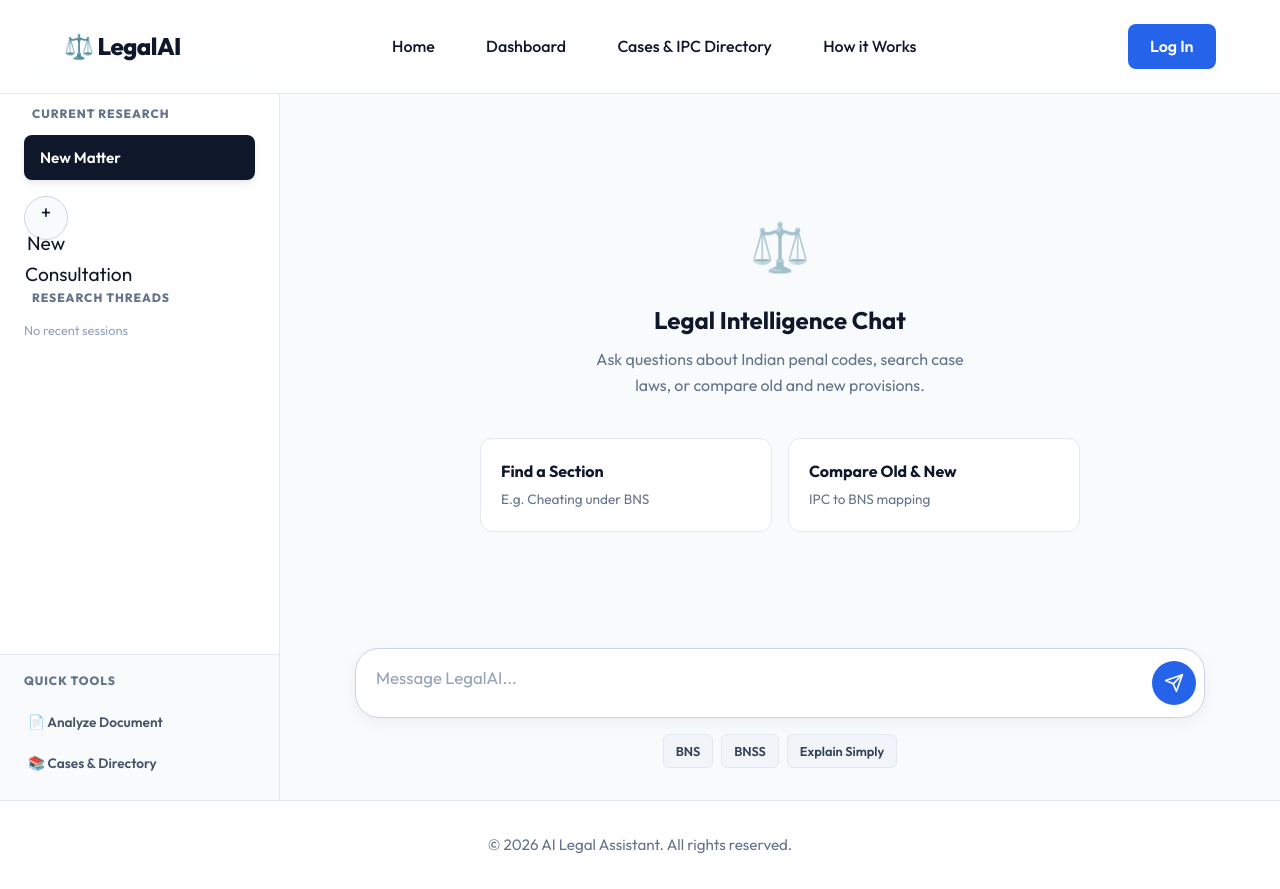
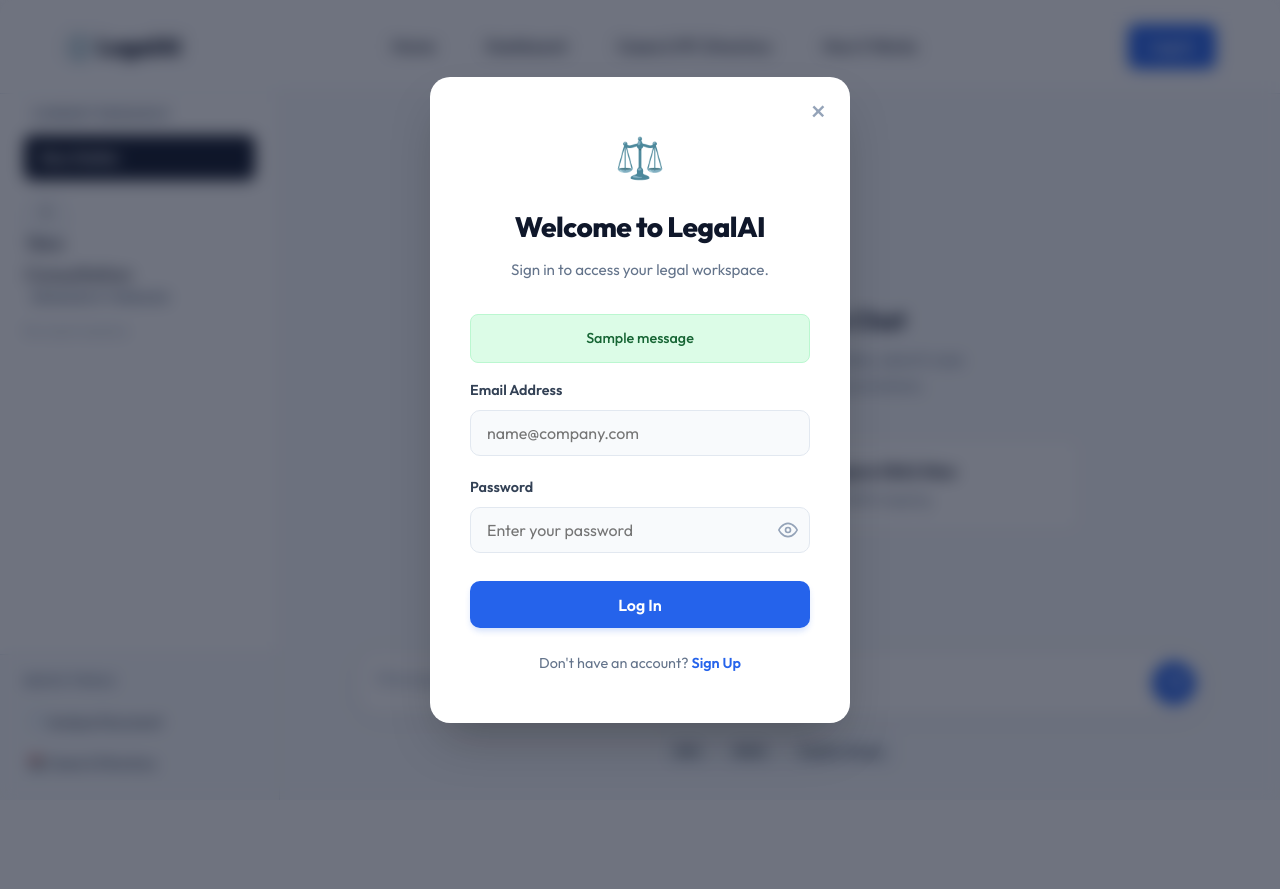
Before and after one commit to AdarshM-Official/Legal-AI-Chatbot, a Django app: page /chat/ in a window 1280 px wide. After the commit the page ends 772 px from the top, so only its background shows below. Run offline with Django 4.2, Linux system fonts and the light colour scheme; tables that the repository leaves empty hold one stand-in row (values such as "Sample post"); one stand-in notice (Sample message) is shown.

Commit message:
updated bugs

```diff
--- a/core/models.py
+++ b/core/models.py
@@ -20,6 +20,7 @@ class LegalDocument(models.Model):
 
 class ChatSession(models.Model):
     user = models.ForeignKey(User, on_delete=models.CASCADE, null=True, blank=True)
+    analysis = models.ForeignKey('DocumentAnalysis', on_delete=models.SET_NULL, null=True, blank=True)
     title = models.CharField(max_length=255)
     created_at = models.DateTimeField(auto_now_add=True)
     updated_at = models.DateTimeField(auto_now=True)
--- a/core/services/legal_search.py
+++ b/core/services/legal_search.py
@@ -81,7 +81,8 @@ def hybrid_search(query: str, filters: dict, sort_by: str = 'relevance', limit:
     if not db_types:
         db_types = ['Statute', 'BNS', 'BNSS', 'BSA', 'Case Law']
 
-    base_qs = LegalDocument.objects.filter(doc_type__in=db_types)
+    # Optimize memory by deferring the heavy 'content' text field.
+    base_qs = LegalDocument.objects.filter(doc_type__in=db_types).defer('content')
 
     results = {}  # doc.id -> dict
 
@@ -116,8 +117,9 @@ def hybrid_search(query: str, filters: dict, sort_by: str = 'relevance', limit:
         add_result(doc, 80.0, "Title Match")
 
     # 3. Keyword Match (title, summary, content)
+    # Remove full-table scan on 'content'. Let ChromaDB handle deep semantic text matches.
     kw_qs = base_qs.filter(
-        Q(title__icontains=query) | Q(summary__icontains=query) | Q(content__icontains=query)
+        Q(title__icontains=query) | Q(summary__icontains=query)
     )
     for doc in kw_qs[:50]:
         # Give higher score if query is small and matches exact word, else basic score
--- a/core/templates/core/base.html
+++ b/core/templates/core/base.html
@@ -21,7 +21,12 @@
         <a href="{% url 'core:index' %}#how-it-works">How it Works</a>
       </div>
       <div class="nav-actions">
-        <a href="#" class="btn-primary">Log In</a>
+        {% if request.user.is_authenticated %}
+            <span style="font-weight:600;font-size:.9rem;color:#64748b;margin-right:1rem;">👤 {{ request.user.username }}</span>
+            <a href="{% url 'core:auth_logout' %}" class="btn-primary" style="background:#e2e8f0;color:#0f172a;">Logout</a>
+        {% else %}
+            <a href="#" class="btn-primary">Log In</a>
+        {% endif %}
       </div>
     </nav>
     <main>
--- a/core/templates/core/chat.html
+++ b/core/templates/core/chat.html
@@ -373,7 +373,7 @@
         {% endif %}
 
         <div class="w-chat-scroll" id="chatMessages">
-            {% for message in messages %}
+            {% for message in chat_messages %}
                 {% if message.role == 'user' %}
                 <div class="w-entry w-entry-user">
                     <div class="w-entry-content">{{ message.content }}</div>
@@ -561,10 +561,13 @@
             const payload = { message: text };
             if (currentChatId) {
                 payload.chat_id = parseInt(currentChatId, 10);
+            } else {
+                const urlParams = new URLSearchParams(window.location.search);
+                const initialAnalysisId = urlParams.get('analysis_id') || '{{ initial_analysis_id|default:"" }}';
+                if (initialAnalysisId) {
+                    payload.analysis_id = parseInt(initialAnalysisId, 10);
+                }
             }
-
-            // Note: If continuing from Document Analyzer, you might want to inject analysis_id here,
-            // but the backend needs to read it. Left standard for now per requirement to "preserve existing API".
 
             try {
                 const response = await fetch('/api/chat/', {
--- a/core/templates/core/login_modal.html
+++ b/core/templates/core/login_modal.html
@@ -195,22 +140,70 @@
     color: #2563eb;
     text-decoration: none;
     font-weight: 600;
+    cursor: pointer;
 }
 
 .modal-footer a:hover {
     text-decoration: underline;
 }
 
-.forgot-password {
-    float: right;
-    font-size: 0.85rem;
-    color: #2563eb;
-    text-decoration: none;
+/* Password Toggle */
+.password-wrapper {
+    position: relative;
+    display: flex;
+    align-items: center;
+}
+.password-wrapper input {
+    padding-right: 2.75rem;
+}
+.password-toggle {
+    position: absolute;
+    right: 0.75rem;
+    background: none;
+    border: none;
+    color: #94a3b8;
+    cursor: pointer;
+    display: flex;
+    align-items: center;
+    justify-content: center;
+    padding: 0;
+    transition: color 0.2s;
+}
+.password-toggle:hover {
+    color: #475569;
+}
+.password-toggle svg {
+    width: 20px;
+    height: 20px;
+}
+.password-toggle .eye-off {
+    display: none;
+}
+.password-toggle.show .eye-on {
+    display: none;
+}
+.password-toggle.show .eye-off {
+    display: block;
+}
+
+/* Messages */
+.django-message {
+    padding: 0.75rem;
+    border-radius: 8px;
+    margin-bottom: 1rem;
+    font-size: 0.9rem;
+    text-align: center;
     font-weight: 500;
 }
-
-.forgot-password:hover {
-    text-decoration: underline;
+.django-message.error {
+    background: #fee2e2;
+    color: #991b1b;
+    border: 1px solid #fecaca;
+}
+.django-message.success {
+    background: #dcfce7;
+    color: #166534;
+    border: 1px solid #bbf7d0;
 }
 </style>
 
@@ -219,40 +212,104 @@
         <button class="modal-close" id="closeLoginModal">&times;</button>
 
         <div class="modal-logo">⚖️</div>
-        <h2>Welcome to LegalAI</h2>
-        <p>Sign in to access your legal workspace.</p>
+        <h2 id="modalTitle">Welcome to LegalAI</h2>
+        <p id="modalDesc">Sign in to access your legal workspace.</p>
 
-        <button class="btn-social">
-            <svg viewBox="0 0 24 24" xmlns="http://www.w3.org/2000/svg">
-                <path d="M22.56 12.25c0-.78-.07-1.53-.2-2.25H12v4.26h5.92c-.26 1.37-1.04 2.53-2.21 3.31v2.77h3.57c2.08-1.92 3.28-4.74 3.28-8.09z" fill="#4285F4"/>
-                <path d="M12 23c2.97 0 5.46-.98 7.28-2.66l-3.57-2.77c-.98.66-2.23 1.06-3.71 1.06-2.86 0-5.29-1.93-6.16-4.53H2.18v2.84C3.99 20.53 7.7 23 12 23z" fill="#34A853"/>
-                <path d="M5.84 14.09c-.22-.66-.35-1.36-.35-2.09s.13-1.43.35-2.09V7.07H2.18C1.43 8.55 1 10.22 1 12s.43 3.45 1.18 4.93l2.85-2.22.81-.62z" fill="#FBBC05"/>
-                <path d="M12 5.38c1.62 0 3.06.56 4.21 1.64l3.15-3.15C17.45 2.09 14.97 1 12 1 7.7 1 3.99 3.47 2.18 7.07l3.66 2.84c.87-2.6 3.3-4.53 6.16-4.53z" fill="#EA4335"/>
-            </svg>
-            Continue with Google
-        </button>
+        {% if messages %}
+            {% for message in messages %}
+                <div class="django-message {{ message.tags }}">{{ message }}</div>
+            {% endfor %}
+            <script>
+                // Auto-open modal if there are auth error messages
+                document.addEventListener("DOMContentLoaded", function() {
+                    document.getElementById("loginModal").classList.add("active");
+                });
+            </script>
+        {% endif %}
 
-        <div class="divider">or sign in with email</div>
-
-        <form method="POST" action="#">
+        <!-- LOGIN FORM -->
+        <form method="POST" action="{% url 'core:auth_login' %}" id="loginForm">
             {% csrf_token %}
             <div class="form-group">
-                <label for="username">Email Address</label>
-                <input type="email" id="username" name="username" required placeholder="name@company.com">
+                <label for="login-email">Email Address</label>
+                <input type="email" id="login-email" name="email" required placeholder="name@company.com">
             </div>
             <div class="form-group">
-                <label for="password">
-                    Password
-                    <a href="#" class="forgot-password">Forgot?</a>
-                </label>
-                <input type="password" id="password" name="password" required placeholder="Enter your password">
+                <label for="login-password">Password</label>
+                <div class="password-wrapper">
+                    <input type="password" id="login-password" name="password" required placeholder="Enter your password">
+                    <button type="button" class="password-toggle" onclick="togglePassword(this, 'login-password')">
+                        <svg class="eye-on" viewBox="0 0 24 24" fill="none" stroke="currentColor" stroke-width="2" stroke-linecap="round" stroke-linejoin="round"><path d="M1 12s4-8 11-8 11 8 11 8-4 8-11 8-11-8-11-8z"></path><circle cx="12" cy="12" r="3"></circle></svg>
+                        <svg class="eye-off" viewBox="0 0 24 24" fill="none" stroke="currentColor" stroke-width="2" stroke-linecap="round" stroke-linejoin="round"><path d="M17.94 17.94A10.07 10.07 0 0 1 12 20c-7 0-11-8-11-8a18.45 18.45 0 0 1 5.06-5.94M9.9 4.24A9.12 9.12 0 0 1 12 4c7 0 11 8 11 8a18.5 18.5 0 0 1-2.16 3.19m-6.72-1.07a3 3 0 1 1-4.24-4.24"></path><line x1="1" y1="1" x2="23" y2="23"></line></svg>
+                    </button>
+                </div>
             </div>
-            <button type="submit" class="modal-btn">Log In to Workspace</button>
+            <button type="submit" class="modal-btn">Log In</button>
+            <div class="modal-footer">
+                Don't have an account? <a onclick="toggleAuthMode('register')">Sign Up</a>
+            </div>
+        </form>
+
+        <!-- REGISTER FORM (Hidden by default) -->
+        <form method="POST" action="{% url 'core:auth_register' %}" id="registerForm" style="display: none;">
+            {% csrf_token %}
+            <div class="form-group">
+                <label for="reg-name">Full Name</label>
+                <input type="text" id="reg-name" name="name" required placeholder="John Doe">
+            </div>
+            <div class="form-group">
+                <label for="reg-email">Email Address</label>
+                <input type="email" id="reg-email" name="email" required placeholder="name@company.com">
+            </div>
+            <div class="form-group">
+                <label for="reg-password">Password</label>
+                <div class="password-wrapper">
+                    <input type="password" id="reg-password" name="password" required placeholder="Create a password">
+                    <button type="button" class="password-toggle" onclick="togglePassword(this, 'reg-password')">
+                        <svg class="eye-on" viewBox="0 0 24 24" fill="none" stroke="currentColor" stroke-width="2" stroke-linecap="round" stroke-linejoin="round"><path d="M1 12s4-8 11-8 11 8 11 8-4 8-11 8-11-8-11-8z"></path><circle cx="12" cy="12" r="3"></circle></svg>
+                        <svg class="eye-off" viewBox="0 0 24 24" fill="none" stroke="currentColor" stroke-width="2" stroke-linecap="round" stroke-linejoin="round"><path d="M17.94 17.94A10.07 10.07 0 0 1 12 20c-7 0-11-8-11-8a18.45 18.45 0 0 1 5.06-5.94M9.9 4.24A9.12 9.12 0 0 1 12 4c7 0 11 8 11 8a18.5 18.5 0 0 1-2.16 3.19m-6.72-1.07a3 3 0 1 1-4.24-4.24"></path><line x1="1" y1="1" x2="23" y2="23"></line></svg>
+                    </button>
+                </div>
+            </div>
+            <button type="submit" class="modal-btn">Create Account</button>
+            <div class="modal-footer">
+                Already have an account? <a onclick="toggleAuthMode('login')">Log In</a>
+            </div>
         </form>
     </div>
 </div>
 
 <script>
+    function togglePassword(btn, inputId) {
+        const input = document.getElementById(inputId);
+        if (input.type === 'password') {
+            input.type = 'text';
+            btn.classList.add('show');
+        } else {
+            input.type = 'password';
+            btn.classList.remove('show');
+        }
+    }
+
+    function toggleAuthMode(mode) {
+        const loginForm = document.getElementById('loginForm');
+        const registerForm = document.getElementById('registerForm');
+        const title = document.getElementById('modalTitle');
+        const desc = document.getElementById('modalDesc');
+
+        if (mode === 'register') {
+            loginForm.style.display = 'none';
+            registerForm.style.display = 'block';
+            title.textContent = 'Create an Account';
+            desc.textContent = 'Sign up to build your legal workspace.';
+        } else {
+            loginForm.style.display = 'block';
+            registerForm.style.display = 'none';
+            title.textContent = 'Welcome to LegalAI';
+            desc.textContent = 'Sign in to access your legal workspace.';
+        }
+    }
+
     document.addEventListener("DOMContentLoaded", function() {
         const loginModal = document.getElementById("loginModal");
         const closeBtn = document.getElementById("closeLoginModal");
@@ -260,9 +317,11 @@
         const elements = document.querySelectorAll("a, button, span");
 
         elements.forEach(el => {
-            if (el.textContent.trim() === "Log In") {
+            if (el.textContent.trim() === "Log In" || el.textContent.trim() === "Sign Up") {
                 el.addEventListener("click", function(e) {
                     e.preventDefault();
+                    if (el.textContent.trim() === "Sign Up") toggleAuthMode('register');
+                    else toggleAuthMode('login');
                     loginModal.classList.add("active");
                 });
                 el.style.cursor = 'pointer';
--- a/core/urls.py
+++ b/core/urls.py
@@ -18,4 +18,9 @@ urlpatterns = [
     path('analyze-document/', views.analyze_document, name='analyze_document'),
     path('analyze-document/<int:analysis_id>/', views.analyze_document_detail, name='analyze_document_detail'),
     path('api/analyze-document/', views.api_analyze_document, name='api_analyze_document'),
+
+    # Auth
+    path('auth/login/', views.auth_login, name='auth_login'),
+    path('auth/register/', views.auth_register, name='auth_register'),
+    path('auth/logout/', views.auth_logout, name='auth_logout'),
 ]
--- a/core/views.py
+++ b/core/views.py
@@ -140,9 +140,12 @@ def api_chat(request):
         try:
             session = ChatSession.objects.get(id=chat_id)
             if request.user.is_authenticated:
-                # Authenticated users may only access their own chats
-                if session.user != request.user:
+                # Authenticated users may only access their own chats or claim anonymous ones
+                if session.user != request.user and session.user is not None:
                     return JsonResponse({'error': 'Unauthorized access to chat'}, status=403)
+                elif session.user is None:
+                    session.user = request.user
+                    session.save()
             else:
                 # Anonymous users may only continue anonymous chats (user=None).
                 # We do NOT track chat_ids via the Django session cookie here because
@@ -158,7 +161,17 @@ def api_chat(request):
     else:
         title = user_message[:40] + '...' if len(user_message) > 40 else user_message
         user = request.user if request.user.is_authenticated else None
-        session = ChatSession.objects.create(user=user, title=title)
+
+        analysis_obj = None
+        analysis_id = data.get('analysis_id')
+        if analysis_id:
+            from core.models import DocumentAnalysis
+            try:
+                analysis_obj = DocumentAnalysis.objects.get(id=analysis_id)
+            except DocumentAnalysis.DoesNotExist:
+                pass
+
+        session = ChatSession.objects.create(user=user, title=title, analysis=analysis_obj)
 
     # Save the user message immediately
     ChatMessage.objects.create(session=session, role='user', content=user_message)
@@ -189,9 +202,14 @@ def api_chat(request):
     messages_for_api = [{"role": "system", "content": RAG_SYSTEM_PROMPT}]
 
     # Inject legal context as the first user turn (before history)
-    if retrieved_docs:
-        legal_context = _build_legal_context(retrieved_docs)
+    doc_context = ""
+    if session.analysis and session.analysis.extracted_text:
+        doc_context = f"=== UPLOADED DOCUMENT ({session.analysis.original_filename}) ===\n{session.analysis.extracted_text[:15000]}\n=== END OF DOCUMENT ===\nThe user may ask questions about this uploaded document.\n\n"
+
+    if retrieved_docs or doc_context:
+        legal_context = _build_legal_context(retrieved_docs) if retrieved_docs else ""
         user_turn_with_context = (
+            f"{doc_context}"
             f"{legal_context}"
             f"USER QUESTION:\n{user_message}"
         )
@@ -204,7 +222,7 @@ def api_chat(request):
         messages_for_api.append({"role": "user", "content": user_turn_with_context})
 
     else:
-        # No RAG context — still answer but with a note that no sources were found
+        # No RAG context and no document context
         no_context_note = (
             "=== LEGAL CONTEXT ===\n"
             "No relevant documents were retrieved from the LegalAI database for this query.\n"
@@ -309,16 +327,35 @@ def chat(request, chat_id=None):
     current_chat = None
     messages = []
     past_chats = []
+    initial_analysis_id = request.GET.get('analysis_id')
 
     if request.user.is_authenticated:
         past_chats = ChatSession.objects.filter(user=request.user).order_by('-updated_at')
 
-        if chat_id:
-            try:
-                current_chat = ChatSession.objects.get(id=chat_id, user=request.user)
+    if chat_id:
+        try:
+            # Look up the chat by ID
+            session = ChatSession.objects.get(id=chat_id)
+
+            if request.user.is_authenticated:
+                # If logged in, can access their own chats and anonymous chats
+                if session.user == request.user:
+                    current_chat = session
+                elif session.user is None:
+                    # Claim the anonymous chat for the logged-in user
+                    session.user = request.user
+                    session.save()
+                    current_chat = session
+            else:
+                # If not logged in, can ONLY access anonymous chats
+                if session.user is None:
+                    current_chat = session
+
+            if current_chat:
                 messages = current_chat.messages.all().order_by('created_at')
-            except ChatSession.DoesNotExist:
-                pass
+
+        except ChatSession.DoesNotExist:
+            pass
 
     # Attach citations to AI messages for rendering in the template
     if messages:
@@ -335,7 +372,8 @@ def chat(request, chat_id=None):
     return render(request, 'core/chat.html', {
         'past_chats': past_chats,
         'current_chat': current_chat,
-        'messages': messages,
+        'chat_messages': messages,
+        'initial_analysis_id': initial_analysis_id,
     })
 
 
@@ -370,7 +408,7 @@ def directory(request):
             if t == 'IPC': db_types.append('Statute')
             else: db_types.append(t)
 
-        base_qs = LegalDocument.objects.filter(title__in=important_sections, doc_type__in=db_types).order_by('id')
+        base_qs = LegalDocument.objects.filter(title__in=important_sections, doc_type__in=db_types).defer('content').order_by('id')
         search_results = []
         for doc in base_qs:
             search_results.append({
@@ -615,3 +653,58 @@ def api_analyze_document(request):
         'analysis_id': analysis.id,
         'redirect_url': reverse('core:analyze_document_detail', args=[analysis.id])
     })
+
+
+
+# ---------------------------------------------------------------------------
+# Authentication Views
+# ---------------------------------------------------------------------------
+from django.contrib.auth import authenticate, login, logout
+from django.contrib.auth.models import User
+from django.shortcuts import redirect
+from django.contrib import messages
+
+def auth_login(request):
+    if request.method == 'POST':
+        email = request.POST.get('email')
+        password = request.POST.get('password')
+
+        # Django auth typically uses username. We'll use email as username or allow lookup
+        try:
+            user_obj = User.objects.get(email=email)
+            username = user_obj.username
+        except User.DoesNotExist:
+            try:
+                user_obj = User.objects.get(username=email)
+                username = user_obj.username
+            except User.DoesNotExist:
+                username = None
+
+        if username:
+            user = authenticate(request, username=username, password=password)
+            if user is not None:
+                login(request, user)
+            else:
+                messages.error(request, 'Invalid password.')
+        else:
+            messages.error(request, 'User not found.')
+
+    return redirect(request.META.get('HTTP_REFERER', '/'))
+
+def auth_register(request):
+    if request.method == 'POST':
+        name = request.POST.get('name')
+        email = request.POST.get('email')
+        password = request.POST.get('password')
+
+        if User.objects.filter(email=email).exists() or User.objects.filter(username=email).exists():
+            messages.error(request, 'Email already exists.')
+        else:
+            user = User.objects.create_user(username=email, email=email, password=password, first_name=name)
+            login(request, user)
+
+    return redirect(request.META.get('HTTP_REFERER', '/'))
+
+def auth_logout(request):
+    logout(request)
+    return redirect('/')
```
Also changed, not shown: other parts of core/templates/core/login_modal.html (+0 -55 lines), fix.py (added, +18 -0 lines), core/migrations/0005_chatsession_analysis_and_more.py (added), 1 other file.
